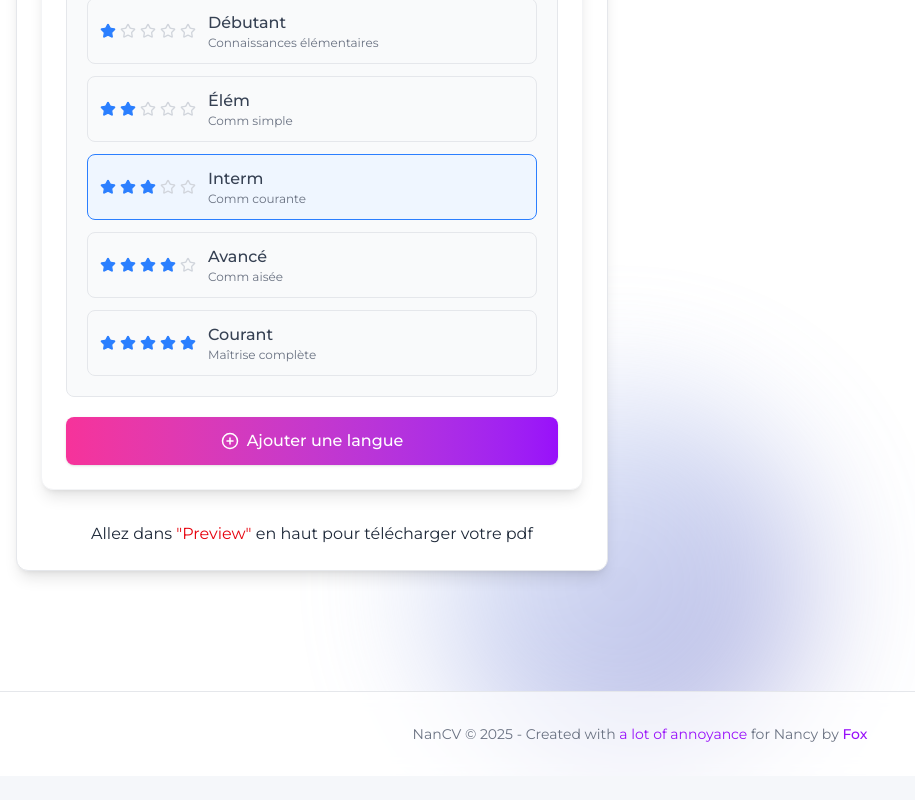
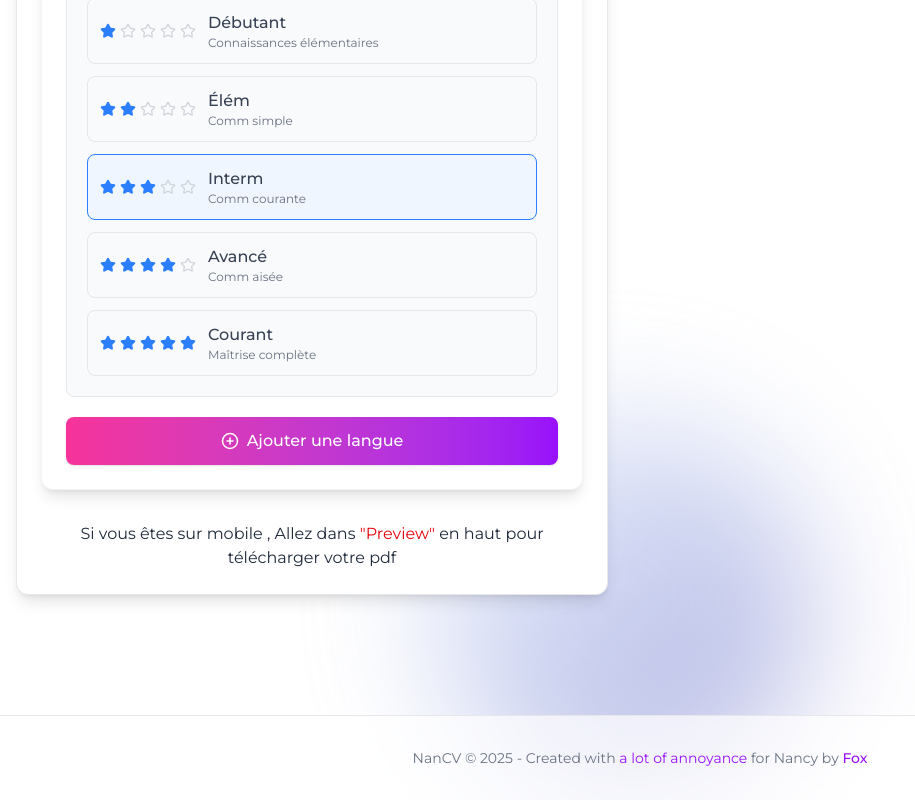
Before and after one commit to theTigerFox/nancy-cv, a React (Vite) app: page /create in a window 1280 px wide. Shown: the part 3442-4242 px from the top of the page, without its empty margins (0-915 px from the left). Before the commit the page ends 4218 px from the top, so only its background shows below. Built offline with nearby package versions, Linux system fonts and the light colour scheme; no server answers; what @react-pdf/renderer would draw is missing.

Commit message:
ajout du micro

```diff
--- a/src/components/CvForm/CvForm.tsx
+++ b/src/components/CvForm/CvForm.tsx
@@ -108,7 +108,7 @@ const CvForm: React.FC<CvFormProps> = ({
 
             {/* Maybe a final submit/generate button if needed, although download/print are on preview */}
               <div className="mt-8 flex justify-center">
-                  <p className="text-center"> Allez dans <span className="text-red-600">"Preview"</span>  en haut pour télécharger votre pdf</p>
+                  <p className="text-center"> Si vous êtes sur mobile , Allez dans <span className="text-red-600">"Preview"</span>  en haut pour télécharger votre pdf</p>
 
             </div>
         </div>
```
